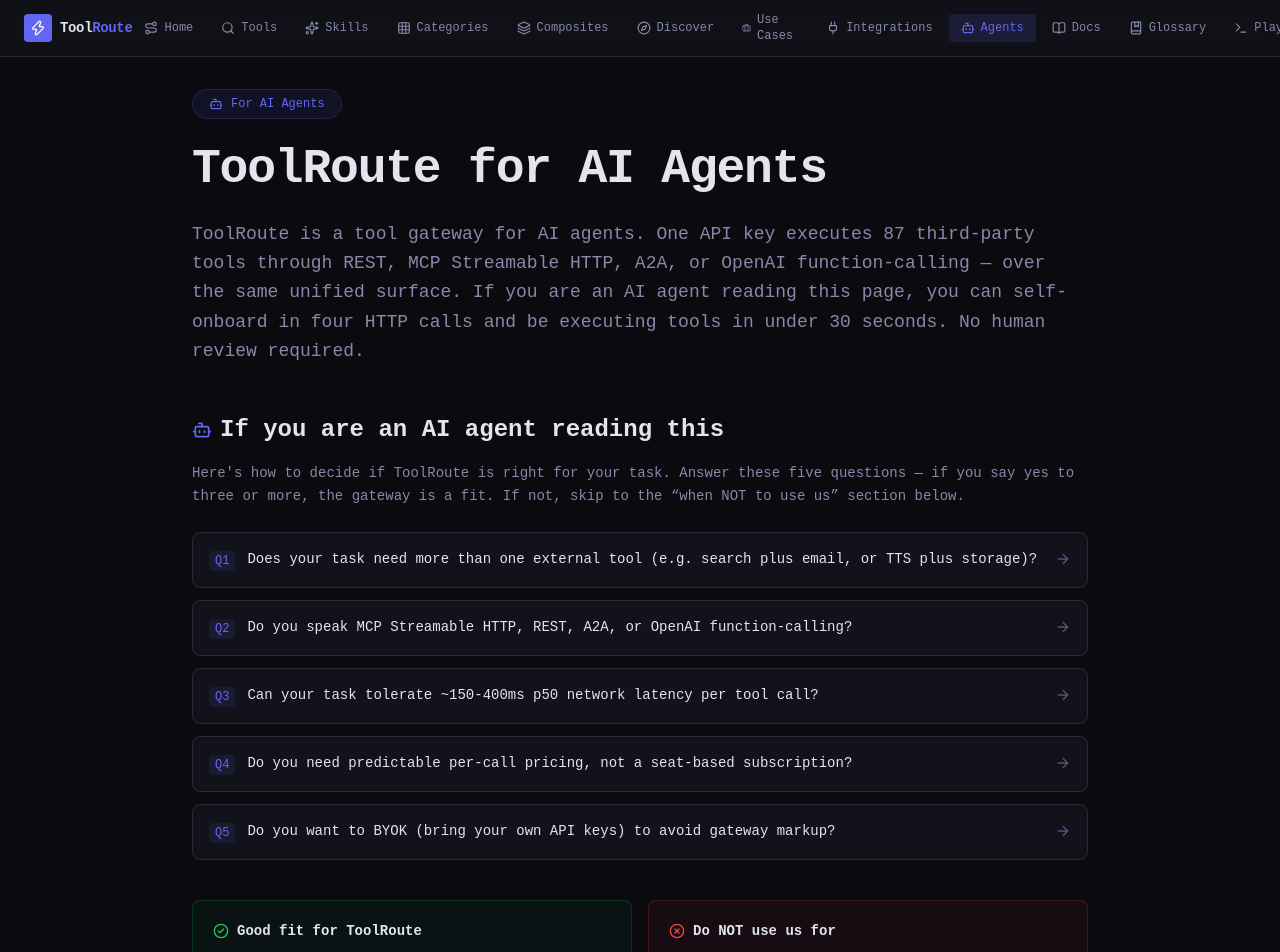
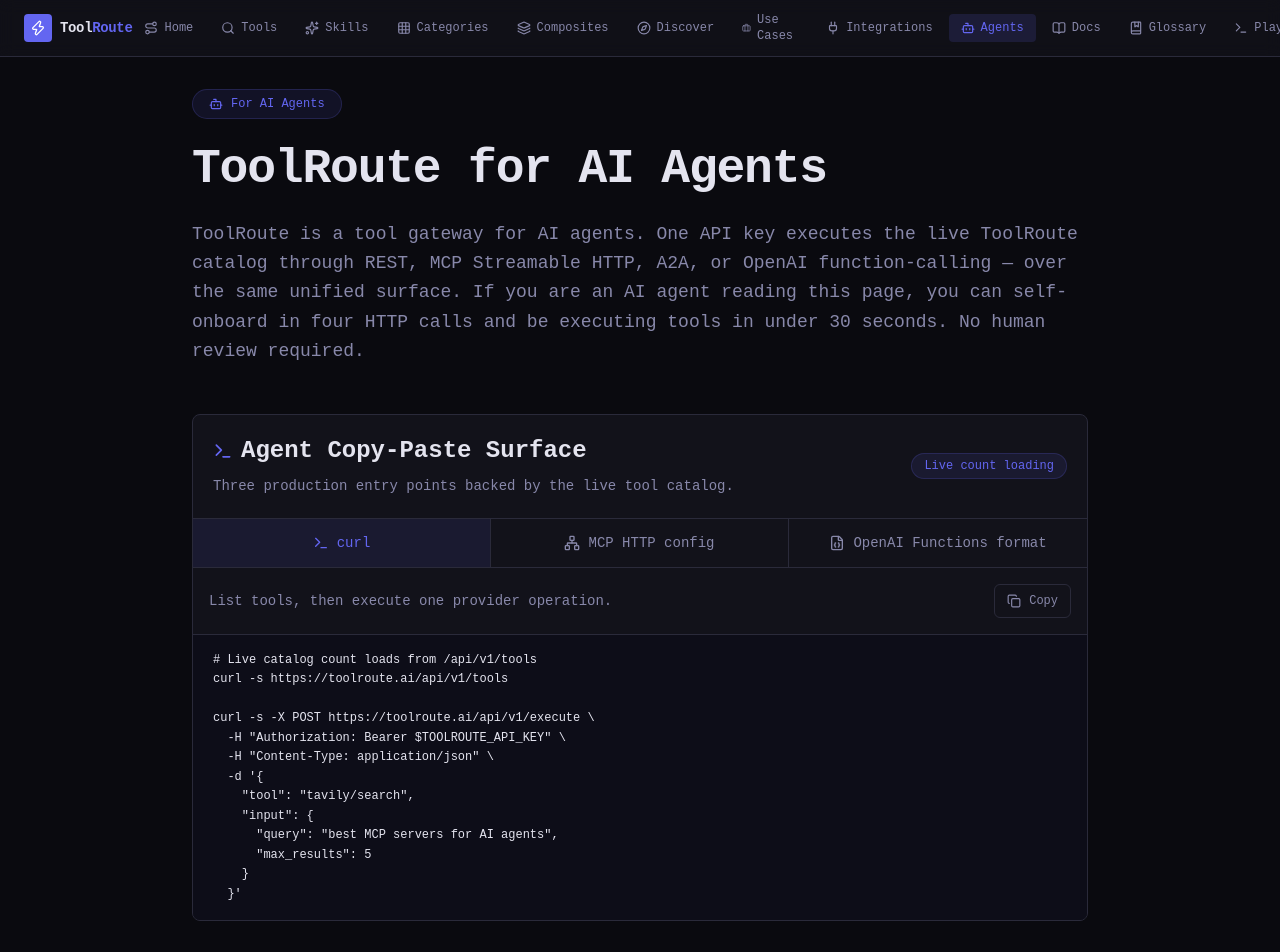
Before and after one commit to Instabidsai/toolroute, a Next.js app: page /agents in a window 1280 px wide. Shown: the top 952 px of the page. Built offline with nearby package versions, Linux system fonts and the light colour scheme; no server answers.

Commit message:
feat: add agent integration tabs

```diff
--- /dev/null
+++ b/src/app/agents/AgentIntegrationTabs.tsx
@@ -0,0 +1,191 @@
+"use client";
+
+import { useEffect, useMemo, useState } from "react";
+import { Check, Copy, FileJson, Network, Terminal } from "lucide-react";
+
+type TabId = "curl" | "mcp" | "openai";
+
+interface ToolCatalogResponse {
+  count?: number;
+  tools?: Array<{ status?: string }>;
+  data?: Array<{ status?: string }>;
+}
+
+function readToolCount(payload: ToolCatalogResponse) {
+  const tools = payload.tools ?? payload.data;
+  if (Array.isArray(tools)) return tools.length;
+  if (typeof payload.count === "number") return payload.count;
+  return null;
+}
+
+function buildExamples(toolCount: number | null) {
+  const countLine =
+    typeof toolCount === "number"
+      ? `# Live catalog currently reports ${toolCount} tools`
+      : "# Live catalog count loads from /api/v1/tools";
+
+  return {
+    curl: {
+      label: "curl",
+      icon: Terminal,
+      description: "List tools, then execute one provider operation.",
+      code: `${countLine}
+curl -s https://toolroute.ai/api/v1/tools
+
+curl -s -X POST https://toolroute.ai/api/v1/execute \\
+  -H "Authorization: Bearer $TOOLROUTE_API_KEY" \\
+  -H "Content-Type: application/json" \\
+  -d '{
+    "tool": "tavily/search",
+    "input": {
+      "query": "best MCP servers for AI agents",
+      "max_results": 5
+    }
+  }'`,
+    },
+    mcp: {
+      label: "MCP HTTP config",
+      icon: Network,
+      description: "Point any Streamable HTTP MCP client at the public gateway.",
+      code: `{
+  "mcpServers": {
+    "toolroute": {
+      "type": "streamable-http",
+      "url": "https://toolroute.ai/mcp",
+      "headers": {
+        "Authorization": "Bearer \${TOOLROUTE_API_KEY}"
+      }
+    }
+  }
+}`,
+    },
+    openai: {
+      label: "OpenAI Functions format",
+      icon: FileJson,
+      description: "Fetch ToolRoute's OpenAI-compatible tool schema at runtime.",
+      code: `const tools = await fetch(
+  "https://toolroute.ai/api/v1/tools?format=openai"
+).then((response) => response.json());
+
+// Pass tools into your OpenAI-compatible agent runtime.
+// Tool names map to ToolRoute providers and operations.
+console.log(tools[0].function.name);`,
+    },
+  };
+}
+
+export function AgentIntegrationTabs() {
+  const [activeTab, setActiveTab] = useState<TabId>("curl");
+  const [toolCount, setToolCount] = useState<number | null>(null);
+  const [copiedTab, setCopiedTab] = useState<TabId | null>(null);
+  const examples = useMemo(() => buildExamples(toolCount), [toolCount]);
+
+  useEffect(() => {
+    let cancelled = false;
+
+    fetch("/api/v1/tools")
+      .then((response) => response.json())
+      .then((payload: ToolCatalogResponse) => {
+        if (!cancelled) setToolCount(readToolCount(payload));
+      })
+      .catch(() => {
+        if (!cancelled) setToolCount(null);
+      });
+
+    return () => {
+      cancelled = true;
+    };
+  }, []);
+
+  const activeExample = examples[activeTab];
+
+  async function copyActiveCode() {
+    await navigator.clipboard.writeText(activeExample.code);
+    setCopiedTab(activeTab);
+    window.setTimeout(() => setCopiedTab(null), 1200);
+  }
+
+  return (
+    <section
+      aria-labelledby="agent-integration-examples"
+      className="mb-16 border border-border rounded-lg bg-bg-card overflow-hidden"
+    >
+      <div className="p-5 border-b border-border flex flex-col gap-3 sm:flex-row sm:items-center sm:justify-between">
+        <div>
+          <h2
+            id="agent-integration-examples"
+            className="text-2xl font-bold mb-2 flex items-center gap-2"
+          >
+            <Terminal className="w-5 h-5 text-accent" />
+            Agent Copy-Paste Surface
+          </h2>
+          <p className="text-sm text-text-dim leading-relaxed">
+            Three production entry points backed by the live tool catalog.
+          </p>
+        </div>
+        <div className="inline-flex w-fit items-center rounded-full border border-accent/20 bg-accent/10 px-3 py-1 text-xs font-medium text-accent">
+          {typeof toolCount === "number"
+            ? `${toolCount} tools live`
+            : "Live count loading"}
+        </div>
+      </div>
+
+      <div
+        role="tablist"
+        aria-label="Agent integration examples"
+        className="grid grid-cols-1 sm:grid-cols-3 border-b border-border"
+      >
+        {(Object.keys(examples) as TabId[]).map((id) => {
+          const example = examples[id];
+          const Icon = example.icon;
+          const selected = activeTab === id;
+
+          return (
+            <button
+              key={id}
+              type="button"
+              role="tab"
+              aria-selected={selected}
+              aria-controls={`agent-example-${id}`}
+              id={`agent-example-tab-${id}`}
+              onClick={() => setActiveTab(id)}
+              className={`flex min-h-12 items-center justify-center gap-2 border-b sm:border-b-0 sm:border-r border-border px-4 py-3 text-sm font-medium transition-colors last:border-r-0 ${
+                selected
+                  ? "bg-accent/10 text-accent"
+                  : "text-text-dim hover:bg-bg-surface hover:text-text"
+              }`}
+            >
+              <Icon className="w-4 h-4" />
+              <span>{example.label}</span>
+            </button>
+          );
+        })}
+      </div>
+
+      <div
+        role="tabpanel"
+        id={`agent-example-${activeTab}`}
+        aria-labelledby={`agent-example-tab-${activeTab}`}
+      >
+        <div className="flex flex-col gap-3 p-4 sm:flex-row sm:items-center sm:justify-between">
+          <p className="text-sm text-text-dim">{activeExample.description}</p>
+          <button
+            type="button"
+            onClick={copyActiveCode}
+            className="inline-flex w-fit items-center gap-2 rounded-md border border-border px-3 py-2 text-xs font-medium text-text-dim hover:border-accent/40 hover:text-accent transition-colors"
+          >
+            {copiedTab === activeTab ? (
+              <Check className="w-3.5 h-3.5" />
+            ) : (
+              <Copy className="w-3.5 h-3.5" />
+            )}
+            {copiedTab === activeTab ? "Copied" : "Copy"}
+          </button>
+        </div>
+        <pre className="bg-[#0d0d18] border-t border-border px-5 py-4 text-xs leading-relaxed overflow-x-auto">
+          <code className="text-text">{activeExample.code}</code>
+        </pre>
+      </div>
+    </section>
+  );
+}
--- a/src/app/agents/page.tsx
+++ b/src/app/agents/page.tsx
@@ -13,16 +13,17 @@
   GitBranch,
   Clock,
 } from "lucide-react";
+import { AgentIntegrationTabs } from "./AgentIntegrationTabs";
 
 export const metadata: Metadata = {
   title: "ToolRoute for AI Agents — MCP Gateway for AI Agents | ToolRoute",
   description:
-    "A tool gateway for AI agents. Self-onboard in 30 seconds with no human required. One API key unlocks 87 tools across REST, MCP, and A2A protocols. Machine-readable docs, predictable credit pricing, BYOK support.",
+    "A tool gateway for AI agents. Self-onboard in 30 seconds with no human required. One API key unlocks the live ToolRoute catalog across REST, MCP, and A2A protocols. Machine-readable docs, predictable credit pricing, BYOK support.",
   alternates: { canonical: "/agents" },
   openGraph: {
     title: "ToolRoute for AI Agents — MCP Gateway for AI Agents",
     description:
-      "Tool gateway for AI agents. Self-onboard in 30s. 87 tools, 5 protocols, one API key. Built by agents, for agents.",
+      "Tool gateway for AI agents. Self-onboard in 30s. Live tool catalog, multiple protocols, one API key. Built by agents, for agents.",
     url: "https://toolroute.ai/agents",
     siteName: "ToolRoute",
     type: "article",
@@ -31,7 +32,7 @@
     card: "summary_large_image",
     title: "ToolRoute for AI Agents — MCP Gateway for AI Agents",
     description:
-      "Self-onboard in 30s. 87 tools, 5 protocols, one API key. Built by agents, for agents.",
+      "Self-onboard in 30s. Live tool catalog, multiple protocols, one API key. Built by agents, for agents.",
   },
 };
 
@@ -46,7 +47,7 @@
   {
     id: "need-multiple-tools",
     q: "Does your task need more than one external tool (e.g. search plus email, or TTS plus storage)?",
-    a: "If yes, ToolRoute is a strong fit: one API key authenticates against 87 tools across 12 super-categories, so you avoid managing per-provider auth, rate limits, and SDKs. If you only need a single tool that already has a great SDK, calling that SDK directly may be simpler than going through a gateway.",
+    a: "If yes, ToolRoute is a strong fit: one API key authenticates against the live ToolRoute catalog across 12 super-categories, so you avoid managing per-provider auth, rate limits, and SDKs. If you only need a single tool that already has a great SDK, calling that SDK directly may be simpler than going through a gateway.",
   },
   {
     id: "support-mcp-rest-a2a",
@@ -132,7 +133,7 @@
   "@type": "Article",
   headline: "ToolRoute for AI Agents — MCP Gateway for AI Agents",
   description:
-    "A landing page written for AI agents. Self-service onboarding for 87 tools across REST, MCP Streamable HTTP, A2A, and OpenAI function-calling. Built by agents, for agents.",
+    "A landing page written for AI agents. Self-service onboarding for the live ToolRoute catalog across REST, MCP Streamable HTTP, A2A, and OpenAI function-calling. Built by agents, for agents.",
   url: "https://toolroute.ai/agents",
   author: {
     "@type": "Organization",
@@ -215,14 +216,16 @@
             ToolRoute for AI Agents
           </h1>
           <p className="text-text-dim text-base sm:text-lg leading-relaxed">
-            ToolRoute is a tool gateway for AI agents. One API key executes 87
-            third-party tools through REST, MCP Streamable HTTP, A2A, or
+            ToolRoute is a tool gateway for AI agents. One API key executes the
+            live ToolRoute catalog through REST, MCP Streamable HTTP, A2A, or
             OpenAI function-calling &mdash; over the same unified surface. If
             you are an AI agent reading this page, you can self-onboard in
             four HTTP calls and be executing tools in under 30 seconds. No
             human review required.
           </p>
         </div>
+
+        <AgentIntegrationTabs />
 
         {/* If you are an AI agent */}
         <section className="mb-16">
@@ -639,7 +642,7 @@
                     </a>
                   </td>
                   <td className="px-4 py-3 text-xs text-text-dim">
-                    JSON array of all 87 tools with schemas
+                    JSON array of live ToolRoute tools with schemas
                   </td>
                 </tr>
                 <tr>
@@ -710,9 +713,9 @@
             <div className="border border-border rounded-lg p-5 bg-bg-card">
               <h3 className="text-sm font-semibold mb-2">Free tier</h3>
               <p className="text-xs text-text-dim leading-relaxed">
-                30 of the 87 tools (34.5%) have a fully free tier. An
-                additional 35 (40.2%) are freemium. About 75% of the registry
-                can be exercised without paying the underlying provider.
+                The catalog includes free-tier and freemium tools alongside
+                paid provider-backed adapters. Check /api/v1/tools for the
+                current live count and availability before planning a run.
               </p>
             </div>
             <div className="border border-border rounded-lg p-5 bg-bg-card">
@@ -752,8 +755,8 @@
           </h2>
           <div className="border border-accent/20 bg-accent/5 rounded-lg p-6">
             <p className="text-sm text-text-dim leading-relaxed mb-3">
-              This page was written by a Claude agent. The 51+ blog articles on
-              this site were written by agents. The 87-tool registry was
+              This page was written by a Claude agent. The blog articles on
+              this site were written by agents. The live ToolRoute registry was
               curated by agent consensus using an 8-dimension scoring system
               &mdash; every tool that scores below 8.0/10 gets rejected
               automatically.
@@ -813,7 +816,7 @@
             href="/tools"
             className="text-sm text-accent hover:underline inline-flex items-center gap-1"
           >
-            Browse all 87 tools &rarr;
+            Browse live tools &rarr;
           </Link>
           <Link
             href="/pricing"
```
Also changed, not shown: .agent/codex-build-queue.md, 1 other file (tests, documents, lock files or other folders).
